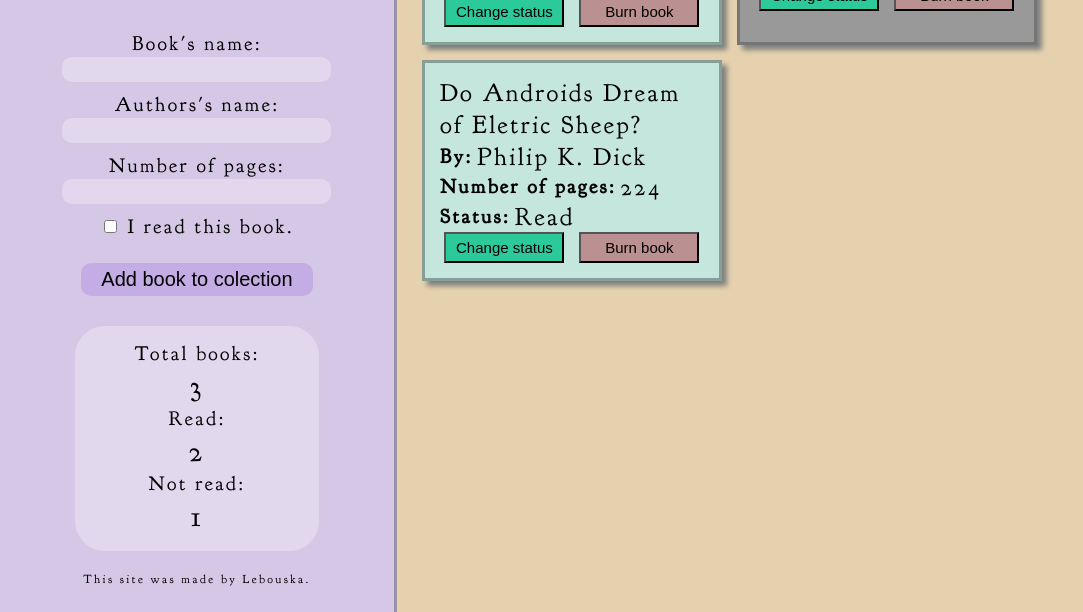
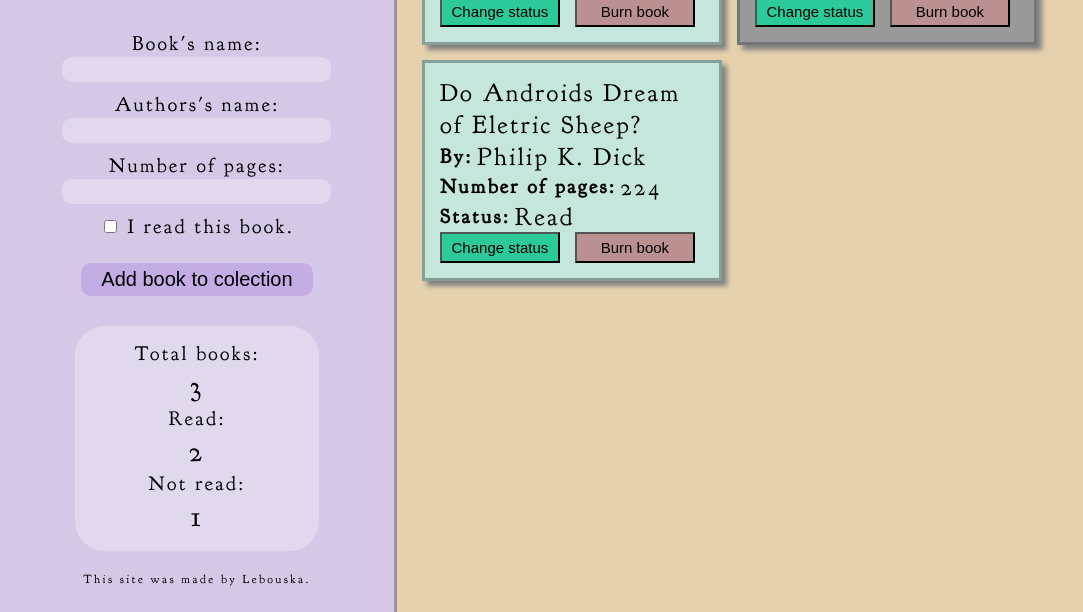
Before and after one commit to lebouska/library, a plain HTML site: page index.html in a window 1280 px wide. Shown: the part 201-813 px from the top of the page, without its empty margins (0-1083 px from the left). Drawn offline with Linux system fonts and the light colour scheme.

Commit message:
fixed card display

```diff
--- a/style.css
+++ b/style.css
@@ -104,7 +104,9 @@ form input {
     padding: 15px;
     background-color: #C5E6DC;
     border: solid 3px #86a098;
-    display: grid;
+    display: flex;
+    flex-direction: column;
+    justify-content: space-between;
     font-size: 20px;
     line-height: 30px;
     font-weight: bold;
```
